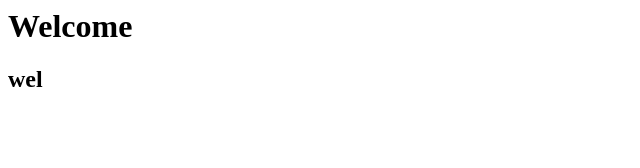
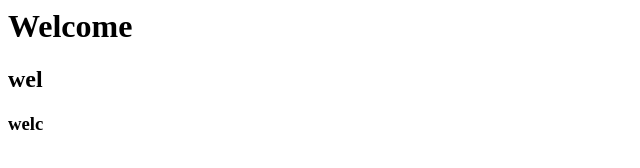
Before and after one commit to divyavdivya576/HTML, a plain HTML site: page index.html in a window 1280 px wide. Shown: the full height of the page, 0-640 px from the left. Drawn offline with Linux system fonts and the light colour scheme.

Commit message:
Add h3 header and fix h2 header duplication

```diff
--- a/index.html
+++ b/index.html
@@ -1,2 +1,3 @@
 <h1>Welcome</h1>
 <h2>wel</h2>
+<h3>welc</h3>
```
